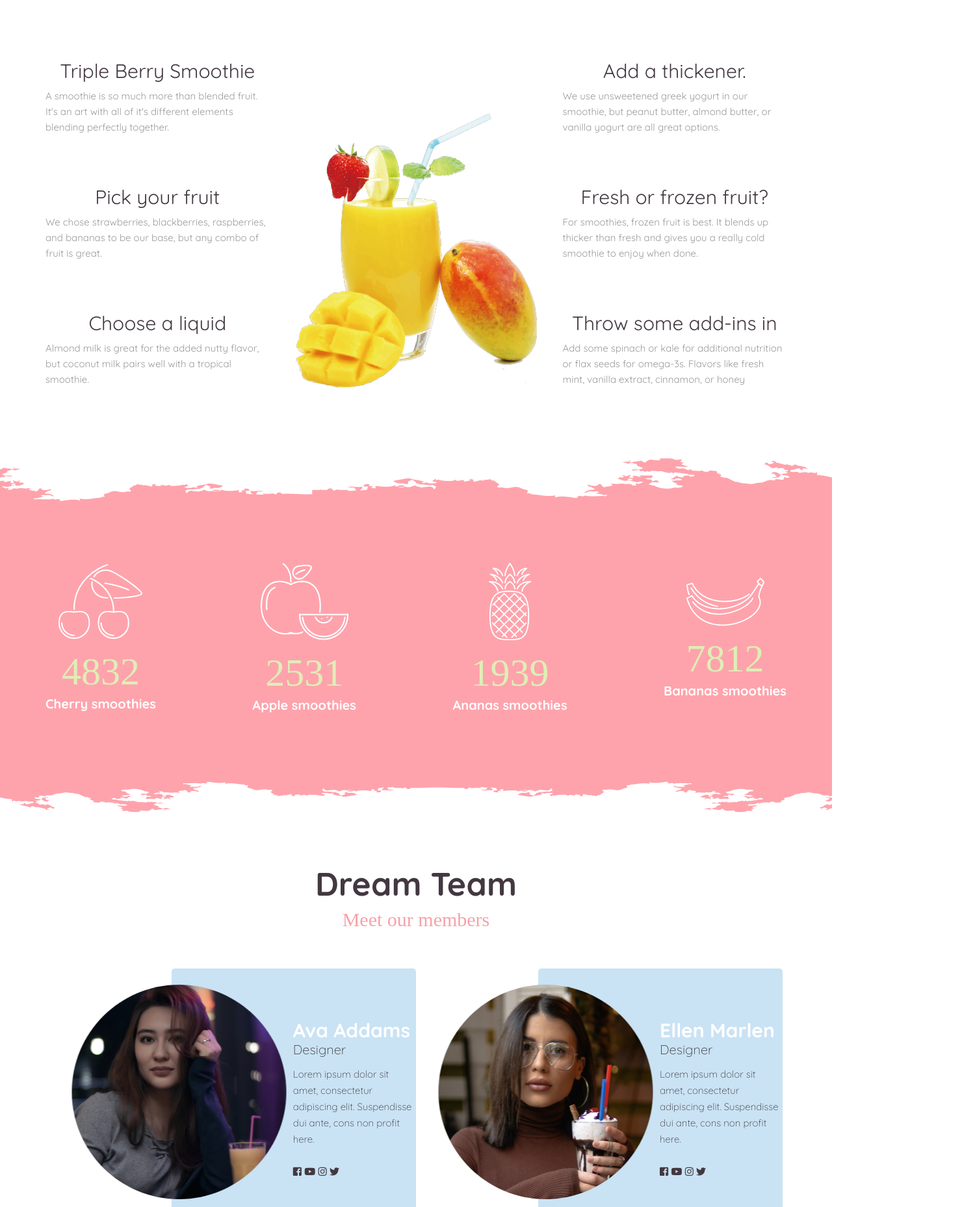
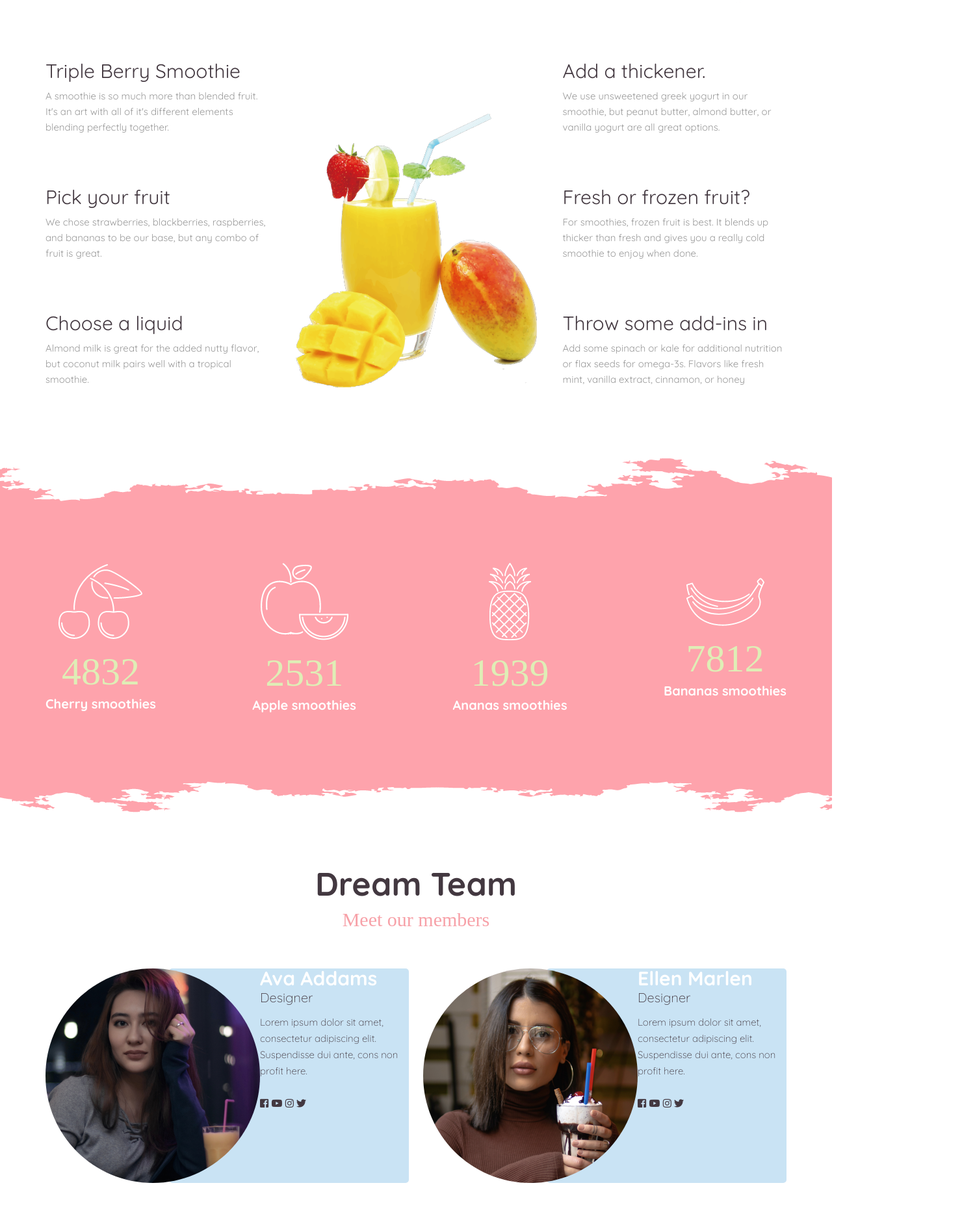
Before and after one commit to asakura4142/SMOOTHIE, a plain HTML site: page index.html in a window 1280 px wide. Shown: the part 476-2333 px from the top of the page at 65% size, 1500 px wide, since content can reach past the window. Drawn offline with nearby package versions, Linux system fonts and the light colour scheme; a web font is replaced by a local one.

Commit message:
Team members

```diff
--- a/index.html
+++ b/index.html
@@ -61,49 +61,49 @@
             <div class="container">
                 <div class="items-wrapper">
                     <div class="about-item">
-                        <h2 class="about-item__title">
+                        <h3 class="about-item__title">
                             Triple Berry Smoothie
-                        </h2>
+                        </h3>
                         <p class="about-item__subtitle">
                             A smoothie is so much more than blended fruit. It's an art with all of it's different elements blending perfectly together.
                         </p>
                     </div>
                     <div class="about-item">
-                        <h2 class="about-item__title">
+                        <h3 class="about-item__title">
                             Add a thickener.
-                        </h2>
+                        </h3>
                         <p class="about-item__subtitle">
                             We use unsweetened greek yogurt in our smoothie, but peanut butter, almond butter, or vanilla yogurt are all great options.
                         </p>
                     </div>
                     <div class="about-item">
-                        <h2 class="about-item__title">
+                        <h3 class="about-item__title">
                             Pick your fruit
-                        </h2>
+                        </h3>
                         <p class="about-item__subtitle">
                             We chose strawberries, blackberries, raspberries, and bananas to be our base, but any combo of fruit is great.
                         </p>
                     </div>
                     <div class="about-item">
-                        <h2 class="about-item__title">
+                        <h3 class="about-item__title">
                             Fresh or frozen fruit?
-                        </h2>
+                        </h3>
                         <p class="about-item__subtitle">
                             For smoothies, frozen fruit is best. It blends up thicker than fresh and gives you a really cold smoothie to enjoy when done.
                         </p>
                     </div>
                     <div class="about-item">
-                        <h2 class="about-item__title">
+                        <h3 class="about-item__title">
                             Choose a liquid
-                        </h2>
+                        </h3>
                         <p class="about-item__subtitle">
                             Almond milk is great for the added nutty flavor, but coconut milk pairs well with a tropical smoothie.
                         </p>
                     </div>
                     <div class="about-item">
-                        <h2 class="about-item__title">
+                        <h3 class="about-item__title">
                             Throw some add-ins in
-                        </h2>
+                        </h3>
                         <p class="about-item__subtitle">
                             Add some spinach or kale for additional nutrition or flax seeds for omega-3s. Flavors like fresh mint, vanilla extract, cinnamon, or honey
                         </p>
--- a/styles/style.css
+++ b/styles/style.css
@@ -93,9 +93,9 @@ h1{
     font-size: 30px;
     line-height: 50px;
 }
-/* About */
+                                                                                /* About */
 .about{
-padding-top: 65px;
+    padding-top: 65px;
 }
 .items-wrapper{
     display: grid;
@@ -109,8 +109,8 @@ padding-top: 65px;
     font-size: 30px;
     font-weight: 400;
     margin-bottom: 12px;
+    text-align: start;
 }
-
 .about-item__subtitle{
     color: #9a9a9a;
     font-size: 15px;
@@ -150,7 +150,7 @@ padding-top: 65px;
     font-size: 20px;
     font-weight: 700;
 }
-                                                                                                                    /* Team */
+                                                                                    /* Team */
 .team {
     padding: 50px 0 110px 0;
 }
@@ -172,34 +172,35 @@ h2{
 }
 .team-cards-wrapper {
     display: flex;
-    justify-content: center;
+    justify-content: space-between;
     flex-wrap: wrap;
     margin-top: 60px;
 }
 .team-card {
-    width: 33%;
-    height: 380px;
+    width: calc(50% - 201px);
+    margin:0 0 40px 190px;
+    display: flex;
     border-radius: 5px;
     background-color: #c9e3f4;
-    margin:0 0 40px 188px;
-    position: relative;
+    /* margin-left: 190px; */
 }
 .team-card img{
-    position: absolute;
-    top: 50%;
-    left: 25%;
-    transform: translate(-75%, -50%);
+    /* position: absolute; */
+    /* top: 50%;
+    left: 25%;*/
+    margin-left: -190px;
 
 }
-.team-card:nth-child(n+3) img{
-    right: 25%;
-    transform: translate(75%, -50%);
-}
+/* .team-card:nth-child(n+3) img{
+    transform: translate(50%, -50%);
+} */
 .team-card__text-wrapper {
+    /* width: 380px;
+    height: 380px; */
     color: #433840;
     font-weight: 300;
-    margin: 80px 0 80px 170px;
-    padding-left: 17px;
+    /* margin: 80px 0 80px 170px; */
+    /* padding-left: 17px; */
 }
 h3{
     color: #ffffff;
@@ -224,7 +225,7 @@ font-weight: 400;
 line-height: 35px;
 }
 
-/* Responsive */
+                                                                                /* Responsive */
 @media (max-width:767px){
     body.lock{
         overflow: hidden;
```
